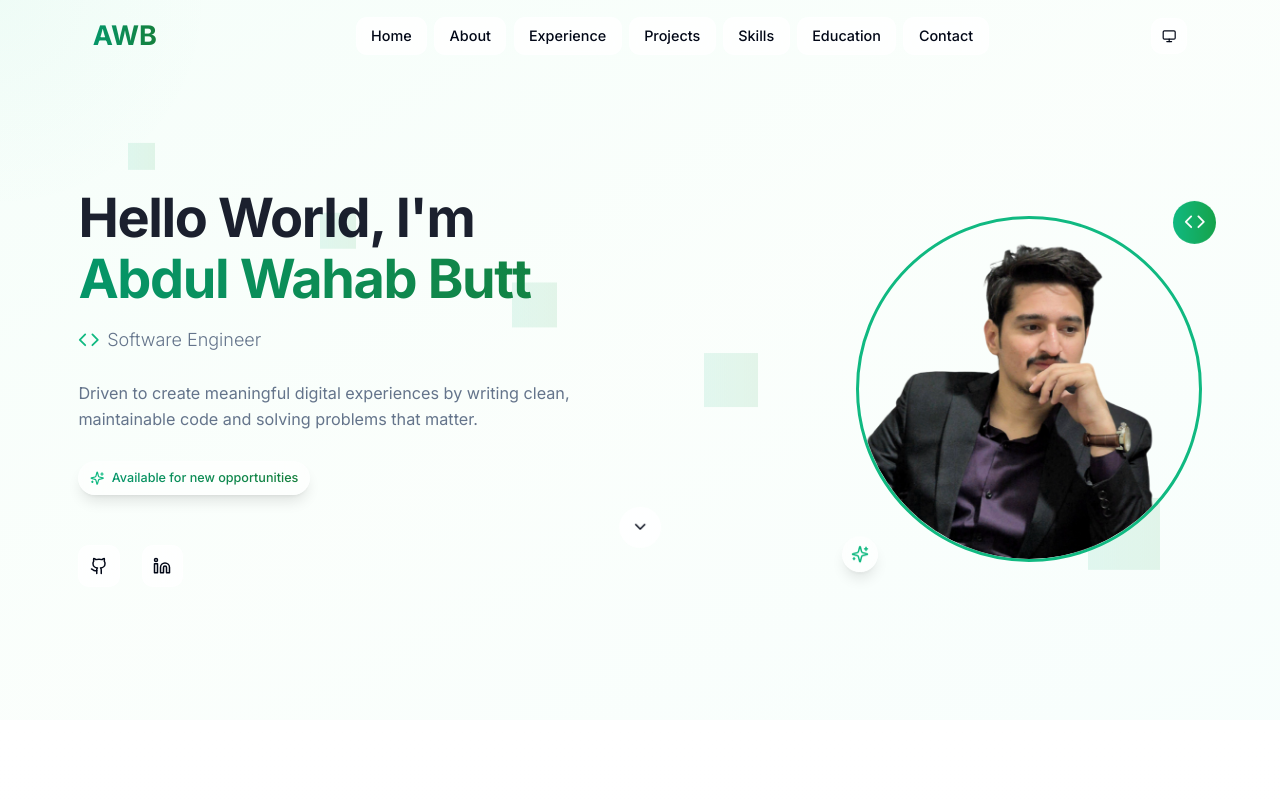
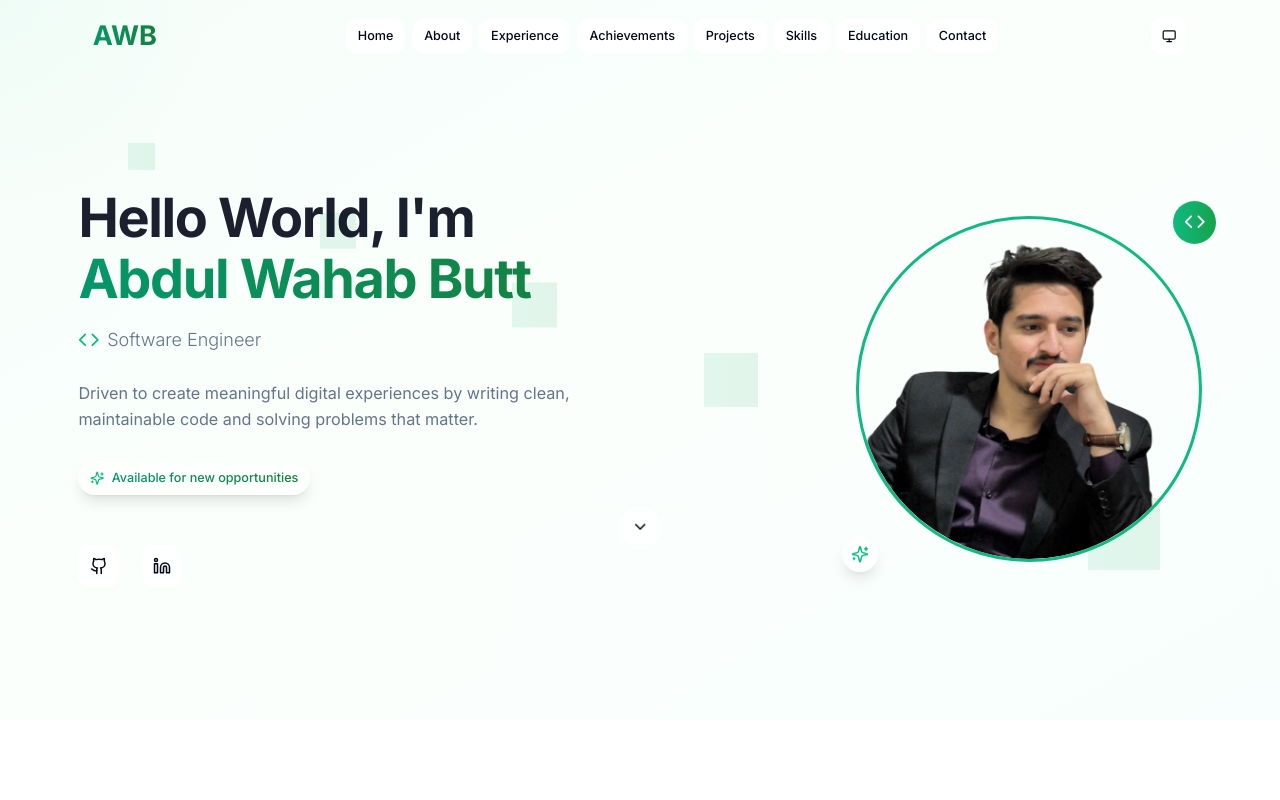
Before and after one commit to buttawb/liquid-dev-display, a React (Vite) app: page / in a window 1280 px wide. Shown: the top 800 px of the page. Built offline with nearby package versions, Linux system fonts and the light colour scheme.

Commit message:
Add highlights to navbar and improve mobile UI
Added "Achievements & Highlights" to the navigation menu and ensured the mobile navigation is responsive.

```diff
--- a/src/components/Navigation.tsx
+++ b/src/components/Navigation.tsx
@@ -1,3 +1,4 @@
+
 import { useState, useEffect } from "react";
 import { Moon, Sun, Menu, X, Monitor } from "lucide-react";
 import { Button } from "@/components/ui/button";
@@ -7,6 +8,7 @@ const navItems = [
   { name: "Home", href: "#hero" },
   { name: "About", href: "#about" },
   { name: "Experience", href: "#experience" },
+  { name: "Achievements", href: "#achievements" },
   { name: "Projects", href: "#projects" },
   { name: "Skills", href: "#skills" },
   { name: "Education", href: "#education" },
@@ -94,14 +96,14 @@ export function Navigation() {
             </span>
           </div>
 
-          {/* Desktop Navigation */}
-          <div className="hidden md:block">
+          {/* Desktop Navigation - Hidden on smaller screens */}
+          <div className="hidden lg:block">
             <div className="ml-10 flex items-center space-x-2">
               {navItems.map((item) => (
                 <button
                   key={item.name}
                   onClick={() => scrollToSection(item.href)}
-                  className="glass-button px-4 py-2 rounded-xl font-medium transition-all duration-200 hover:scale-105 hover:gradient-text"
+                  className="glass-button px-3 py-2 rounded-xl font-medium transition-all duration-200 hover:scale-105 hover:gradient-text text-sm"
                 >
                   {item.name}
                 </button>
@@ -122,7 +124,7 @@ export function Navigation() {
             </Button>
 
             {/* Mobile menu button */}
-            <div className="md:hidden">
+            <div className="lg:hidden">
               <Button
                 variant="ghost"
                 size="icon"
@@ -141,7 +143,7 @@ export function Navigation() {
 
         {/* Mobile Navigation */}
         {isMobileMenuOpen && (
-          <div className="md:hidden">
+          <div className="lg:hidden">
             <div className="px-4 pt-2 pb-6 space-y-2 glass-card rounded-2xl mt-4 border border-white/20">
               {navItems.map((item) => (
                 <button
```
